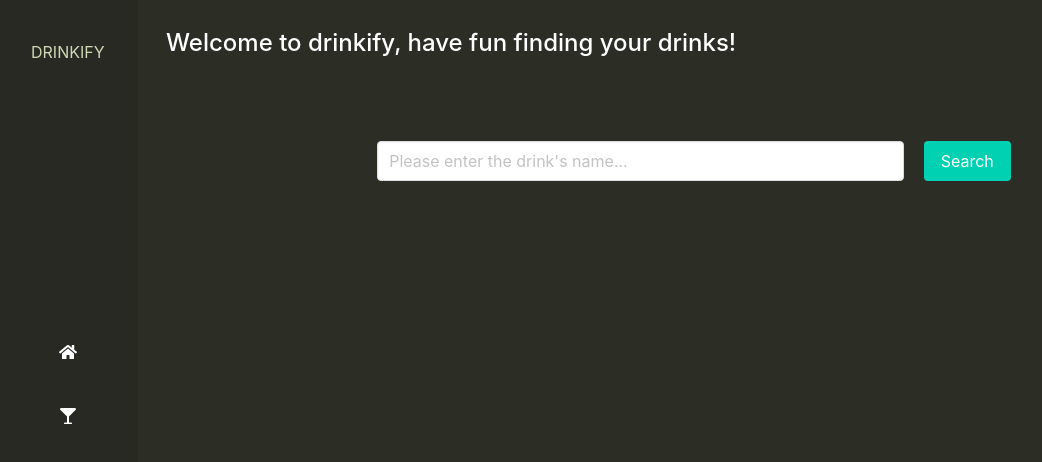
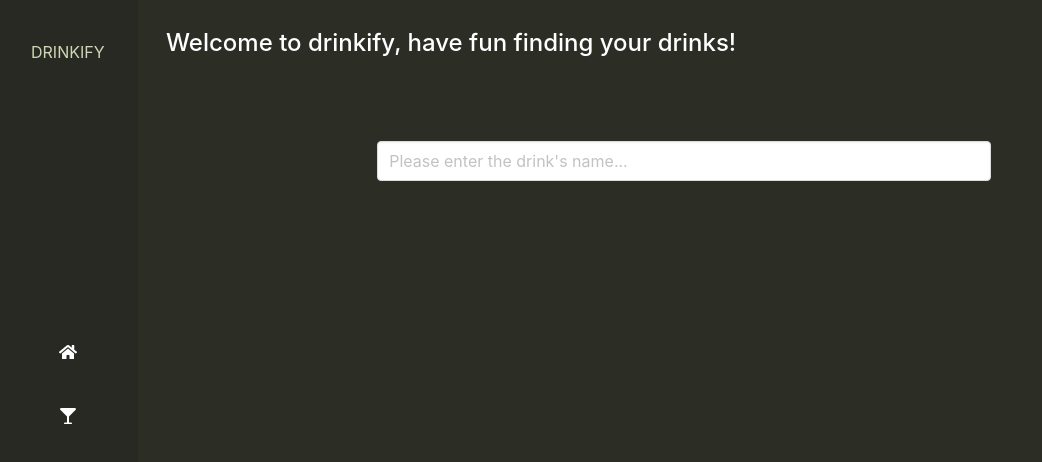
Before and after one commit to lcdave/drinkify, an Angular app: page / in a window 1280 px wide. Shown: the top 462 px of the page, without its empty margins (2-1044 px from the left). Built offline with nearby package versions, Linux system fonts and the light colour scheme.

Commit message:
Layout improvements for searchfield components

```diff
--- a/src/app/searchfield/searchfield.component.html
+++ b/src/app/searchfield/searchfield.component.html
@@ -1,7 +1,6 @@
 
     <div class="search">
-        <div class="search__bar">
-            <input class="input" type="text" placeholder="Please enter the drink's name..." [formControl]="name"  >
-            <button class="button is-primary" (click)="onButtonClick()">Search</button>
+        <div class="search__bar" ng-app="searchfieldApp" ng-controller="serchfieldCtrl">
+            <input class="input" type="text" placeholder="Please enter the drink's name..." [formControl]="name" >
         </div>
     </div>
```
